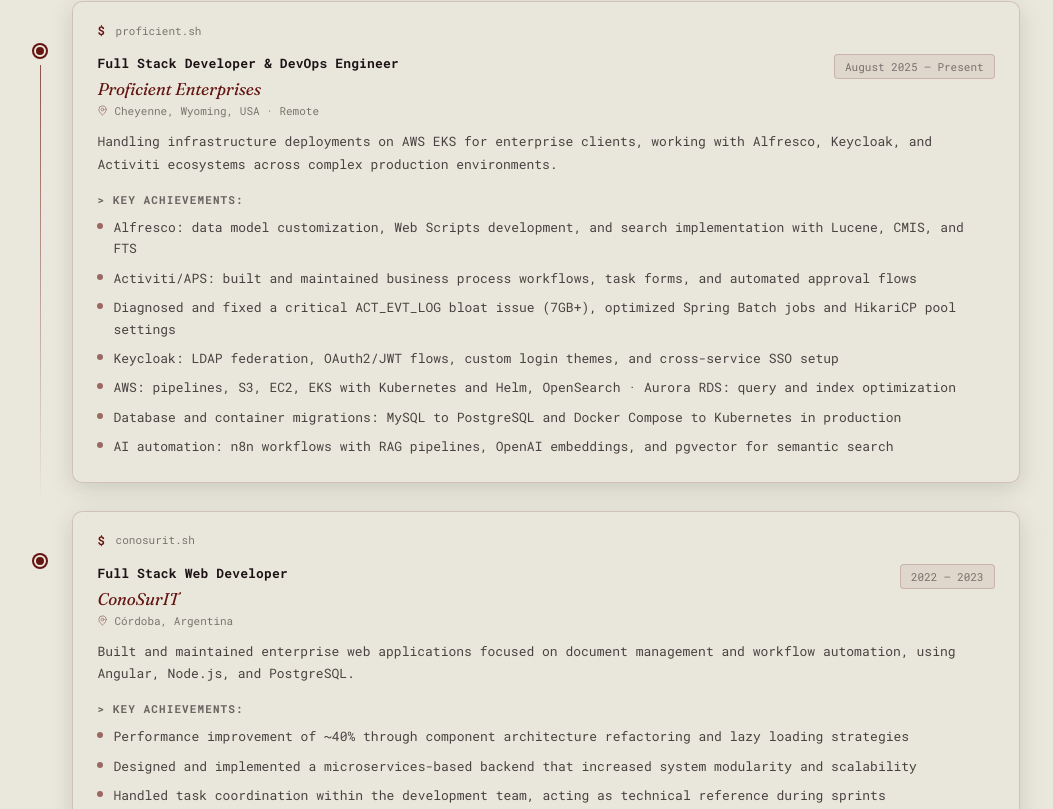
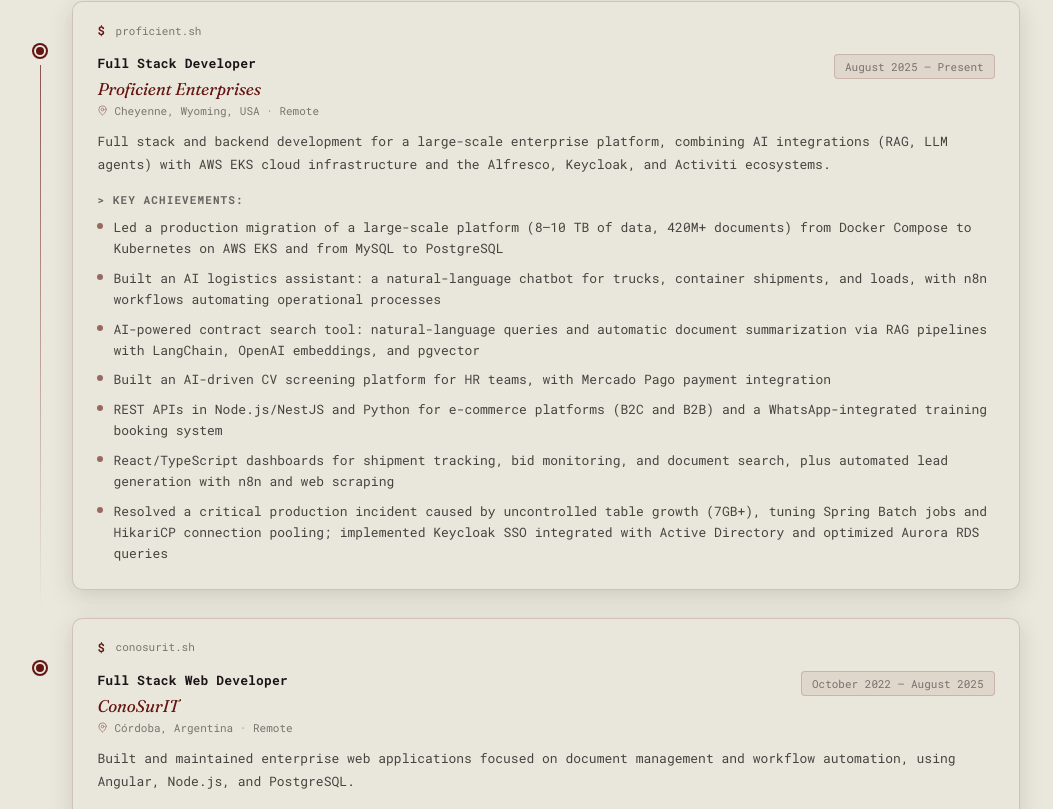
Before and after one commit to FacundoSerna96/portfolio, a React (Create React App) app: page / in a window 1280 px wide. Shown: the part 2911-3720 px from the top of the page, without its empty margins (114-1167 px from the left). Built offline with nearby package versions, Linux system fonts and the light colour scheme.

Commit message:
Correcciones en los botones de descarga de cv en version en español

```diff
--- a/src/components/About.js
+++ b/src/components/About.js
@@ -7,6 +7,7 @@
 
 import cv from "../assets/CV.pdf";
 import resume from "../assets/Resume.pdf";
+import cvFoto from "../assets/Cv con foto .pdf";
 
 import useOnScreen from "../Hooks/useOnScreen";
 import { DataContext } from "../Helpers/Context";
@@ -151,8 +152,26 @@
             >
               <path d="M9.293 0H4a2 2 0 0 0-2 2v12a2 2 0 0 0 2 2h8a2 2 0 0 0 2-2V4.707A1 1 0 0 0 13.707 4L10 .293A1 1 0 0 0 9.293 0zM9.5 3.5v-2l3 3h-2a1 1 0 0 1-1-1zm-1 4v3.793l1.146-1.147a.5.5 0 0 1 .708.708l-2 2a.5.5 0 0 1-.708 0l-2-2a.5.5 0 0 1 .708-.708L7.5 11.293V7.5a.5.5 0 0 1 1 0z" />
             </svg>
-            {language ? <p>Descargar CV</p> : <p>Download Resume</p>}
+            {language ? <p>CV (Formato Harvard)</p> : <p>Download Resume</p>}
           </button>
+
+          {language && (
+            <button
+              className="button-cv"
+              onClick={() => window.open(cvFoto, "_blank")}
+            >
+              <svg
+                xmlns="http://www.w3.org/2000/svg"
+                width="15"
+                height="15"
+                fill="currentColor"
+                viewBox="0 0 16 16"
+              >
+                <path d="M9.293 0H4a2 2 0 0 0-2 2v12a2 2 0 0 0 2 2h8a2 2 0 0 0 2-2V4.707A1 1 0 0 0 13.707 4L10 .293A1 1 0 0 0 9.293 0zM9.5 3.5v-2l3 3h-2a1 1 0 0 1-1-1zm-1 4v3.793l1.146-1.147a.5.5 0 0 1 .708.708l-2 2a.5.5 0 0 1-.708 0l-2-2a.5.5 0 0 1 .708-.708L7.5 11.293V7.5a.5.5 0 0 1 1 0z" />
+              </svg>
+              <p>CV con Foto</p>
+            </button>
+          )}
         </div>
       </div>
     </div>
--- a/src/components/ExperienceTime.js
+++ b/src/components/ExperienceTime.js
@@ -8,31 +8,31 @@
   {
     file: "proficient.sh",
     company: "Proficient Enterprises",
-    roleEs: "Full Stack Developer & DevOps Engineer",
-    roleEn: "Full Stack Developer & DevOps Engineer",
+    roleEs: "Full Stack Developer",
+    roleEn: "Full Stack Developer",
     location: "Cheyenne, Wyoming, USA · Remote",
     dateEs: "Agosto 2025 – Actualidad",
     dateEn: "August 2025 – Present",
-    descEs: "Responsable de despliegues de infraestructura en AWS EKS para clientes enterprise, trabajando con ecosistemas Alfresco, Keycloak y Activiti en entornos productivos complejos.",
-    descEn: "Handling infrastructure deployments on AWS EKS for enterprise clients, working with Alfresco, Keycloak, and Activiti ecosystems across complex production environments.",
+    descEs: "Desarrollo backend y full stack para una plataforma enterprise de gran escala, combinando integraciones de IA (RAG, agentes LLM) con infraestructura cloud en AWS EKS y los ecosistemas Alfresco, Keycloak y Activiti.",
+    descEn: "Full stack and backend development for a large-scale enterprise platform, combining AI integrations (RAG, LLM agents) with AWS EKS cloud infrastructure and the Alfresco, Keycloak, and Activiti ecosystems.",
     achievementsLabel: true,
     itemsEs: [
-      "Alfresco: customización de modelos de datos, desarrollo de Web Scripts e implementación de búsqueda con Lucene, CMIS y FTS",
-      "Activiti/APS: desarrollo de flujos de procesos de negocio, formularios de tareas y automatización de aprobaciones",
-      "Diagnóstico y resolución de un problema crítico en ACT_EVT_LOG (7GB+ de bloat), optimización de Spring Batch y pool HikariCP",
-      "Keycloak: federación LDAP, flujos OAuth2/JWT, temas personalizados e integración SSO entre servicios",
-      "AWS: gestión de pipelines, S3, EC2, EKS con Kubernetes y Helm, OpenSearch · Aurora RDS: optimización de queries e índices",
-      "Migraciones de MySQL a PostgreSQL y de Docker Compose a Kubernetes en entornos de producción",
-      "Automatización con IA: flujos en n8n con pipelines RAG, embeddings de OpenAI e integración de pgvector",
+      "Migración en producción de una plataforma de gran escala (8–10 TB de datos, 420M+ documentos) de Docker Compose a Kubernetes en AWS EKS y de MySQL a PostgreSQL",
+      "Asistente de logística con IA: chatbot en lenguaje natural sobre camiones, envíos y cargas, con automatización de procesos operativos en n8n",
+      "Búsqueda de contratos con IA: consultas en lenguaje natural y resumen automático de documentos mediante RAG con LangChain, embeddings de OpenAI y pgvector",
+      "Plataforma de análisis de CVs con IA para RR.HH., con pagos integrados vía Mercado Pago",
+      "APIs REST en Node.js/NestJS y Python para e-commerce (B2C y B2B) y un sistema de reservas de entrenamiento integrado con WhatsApp",
+      "Dashboards en React/TypeScript para seguimiento de envíos, monitoreo de licitaciones y búsqueda de documentos, y automatización de generación de leads con n8n y web scraping",
+      "Resolución de un incidente crítico en producción por el crecimiento descontrolado de una tabla (7GB+), ajustando jobs de Spring Batch y el pool de HikariCP; SSO con Keycloak integrado a Active Directory y optimización de queries en Aurora RDS",
     ],
     itemsEn: [
-      "Alfresco: data model customization, Web Scripts development, and search implementation with Lucene, CMIS, and FTS",
-      "Activiti/APS: built and maintained business process workflows, task forms, and automated approval flows",
-      "Diagnosed and fixed a critical ACT_EVT_LOG bloat issue (7GB+), optimized Spring Batch jobs and HikariCP pool settings",
-      "Keycloak: LDAP federation, OAuth2/JWT flows, custom login themes, and cross-service SSO setup",
-      "AWS: pipelines, S3, EC2, EKS with Kubernetes and Helm, OpenSearch · Aurora RDS: query and index optimization",
-      "Database and container migrations: MySQL to PostgreSQL and Docker Compose to Kubernetes in production",
-      "AI automation: n8n workflows with RAG pipelines, OpenAI embeddings, and pgvector for semantic search",
+      "Led a production migration of a large-scale platform (8–10 TB of data, 420M+ documents) from Docker Compose to Kubernetes on AWS EKS and from MySQL to PostgreSQL",
+      "Built an AI logistics assistant: a natural-language chatbot for trucks, container shipments, and loads, with n8n workflows automating operational processes",
+      "AI-powered contract search tool: natural-language queries and automatic document summarization via RAG pipelines with LangChain, OpenAI embeddings, and pgvector",
+      "Built an AI-driven CV screening platform for HR teams, with Mercado Pago payment integration",
+      "REST APIs in Node.js/NestJS and Python for e-commerce platforms (B2C and B2B) and a WhatsApp-integrated training booking system",
+      "React/TypeScript dashboards for shipment tracking, bid monitoring, and document search, plus automated lead generation with n8n and web scraping",
+      "Resolved a critical production incident caused by uncontrolled table growth (7GB+), tuning Spring Batch jobs and HikariCP connection pooling; implemented Keycloak SSO integrated with Active Directory and optimized Aurora RDS queries",
     ],
   },
   {
@@ -40,27 +40,25 @@
     company: "ConoSurIT",
     roleEs: "Full Stack Web Developer",
     roleEn: "Full Stack Web Developer",
-    location: "Córdoba, Argentina",
-    dateEs: "2022 – 2023",
-    dateEn: "2022 – 2023",
+    location: "Córdoba, Argentina · Remote",
+    dateEs: "Octubre 2022 – Agosto 2025",
+    dateEn: "October 2022 – August 2025",
     descEs: "Desarrollo y mantenimiento de aplicaciones web enterprise orientadas a gestión documental y automatización de flujos, utilizando Angular, Node.js y PostgreSQL.",
     descEn: "Built and maintained enterprise web applications focused on document management and workflow automation, using Angular, Node.js, and PostgreSQL.",
     achievementsLabel: true,
     itemsEs: [
-      "Optimización de rendimiento en ~40% mediante refactorización de arquitectura de componentes y estrategias de lazy loading",
-      "Diseño e implementación de backend basado en microservicios, aumentando la modularidad y escalabilidad del sistema",
-      "Coordinación y planificación de tareas dentro del equipo, actuando como referente técnico durante los sprints",
-      "Desarrollo full-stack con Angular 12/16, Angular Material, Express y Alfresco CMIS para gestión documental",
-      "Creación de APIs REST e integración con servicios externos para flujos de almacenamiento y recuperación de documentos",
-      "Uso de Docker en entornos locales y participación en pipelines de despliegue",
+      "Desarrollo y mantenimiento de aplicaciones web enterprise de gestión documental y trámites, para clientes corporativos de Argentina y Chile",
+      "Migración de un backend monolítico a una arquitectura de microservicios, mejorando la modularidad y escalabilidad del sistema",
+      "Mejora del rendimiento de las aplicaciones en ~40% mediante refactorización de arquitectura de componentes e incorporación de lazy loading",
+      "APIs REST e integraciones backend para almacenamiento, recuperación y búsqueda de documentos, incluida una plataforma de búsqueda para una importante institución de seguridad social de Chile",
+      "Referente técnico del equipo, coordinando tareas de sprint y revisando decisiones de implementación",
     ],
     itemsEn: [
-      "Performance improvement of ~40% through component architecture refactoring and lazy loading strategies",
-      "Designed and implemented a microservices-based backend that increased system modularity and scalability",
-      "Handled task coordination within the development team, acting as technical reference during sprints",
-      "Full-stack development with Angular 12/16, Angular Material, Express, and Alfresco CMIS for document handling",
-      "Built REST APIs and integrated third-party services for document storage and retrieval workflows",
-      "Used Docker for local environments and participated in deployment pipelines",
+      "Built and maintained enterprise web applications for document management and workflow processes, for corporate clients in Argentina and Chile",
+      "Migrated a monolithic backend to a microservices architecture, increasing system modularity and scalability",
+      "Improved application performance by ~40% through component architecture refactoring and lazy loading strategies",
+      "Built REST APIs and backend integrations for document storage, retrieval, and search, including a search platform for a major social security institution in Chile",
+      "Acted as technical reference for the team, coordinating sprint tasks and reviewing implementation decisions",
     ],
   },
 ];
```
